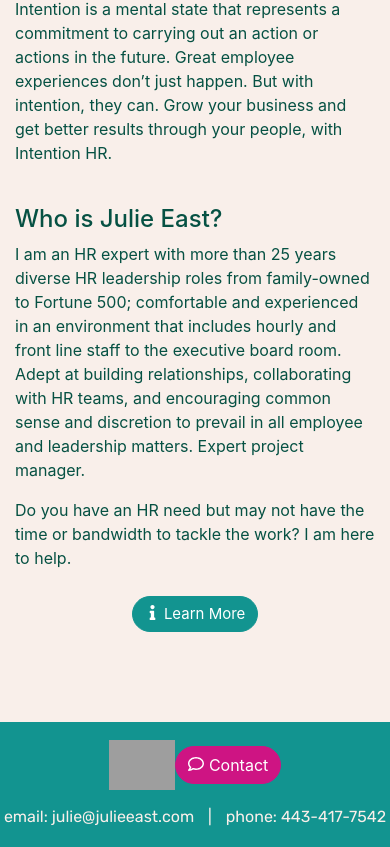
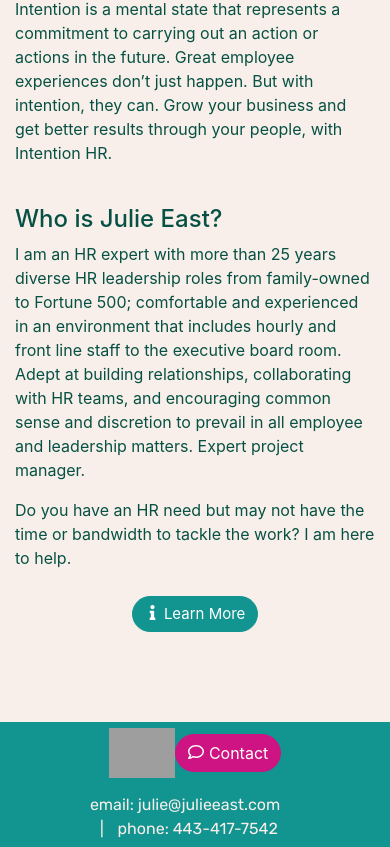
Before and after one commit to jpeeling13/julie_website, a React (Create React App) app: page / in a window 390 px wide. Shown: the part 771-1618 px from the top of the page. Built offline with nearby package versions, Linux system fonts and the light colour scheme; grey boxes are pictures that could not be loaded.

Commit message:
added styling for footer

```diff
--- a/src/App.css
+++ b/src/App.css
@@ -30,6 +30,19 @@
   color: #CE1483 !important;
   background-color: white !important;
   border-color: #CE1483 !important;
+ }
+
+ .footerContactInfo{
+   margin-bottom:0px;
+ }
+
+ @media(min-width : 320px) and (max-width : 480px){
+  .footerContactInfo{
+    margin-bottom: 0px;
+    display: block;
+    width: 55%;
+    margin: auto;
+   }
  }
 
  #bottomNav{
--- a/src/components/BottomNav.js
+++ b/src/components/BottomNav.js
@@ -28,7 +28,7 @@
                         </Button>
                     </div>
                     <div style={{color:"#F9EFEA", fontFamily:"Rubik"}}>
-                        <p style={{marginBottom:"0"}}>email: julie@julieeast.com <span style={{margin:"0px 10px"}}>|</span> phone: 443-417-7542</p>
+                        <p className="footerContactInfo">email: julie@julieeast.com <span style={{margin:"0px 10px"}}>|</span> phone: 443-417-7542</p>
                     </div>
                 </div>
             </footer>
```
